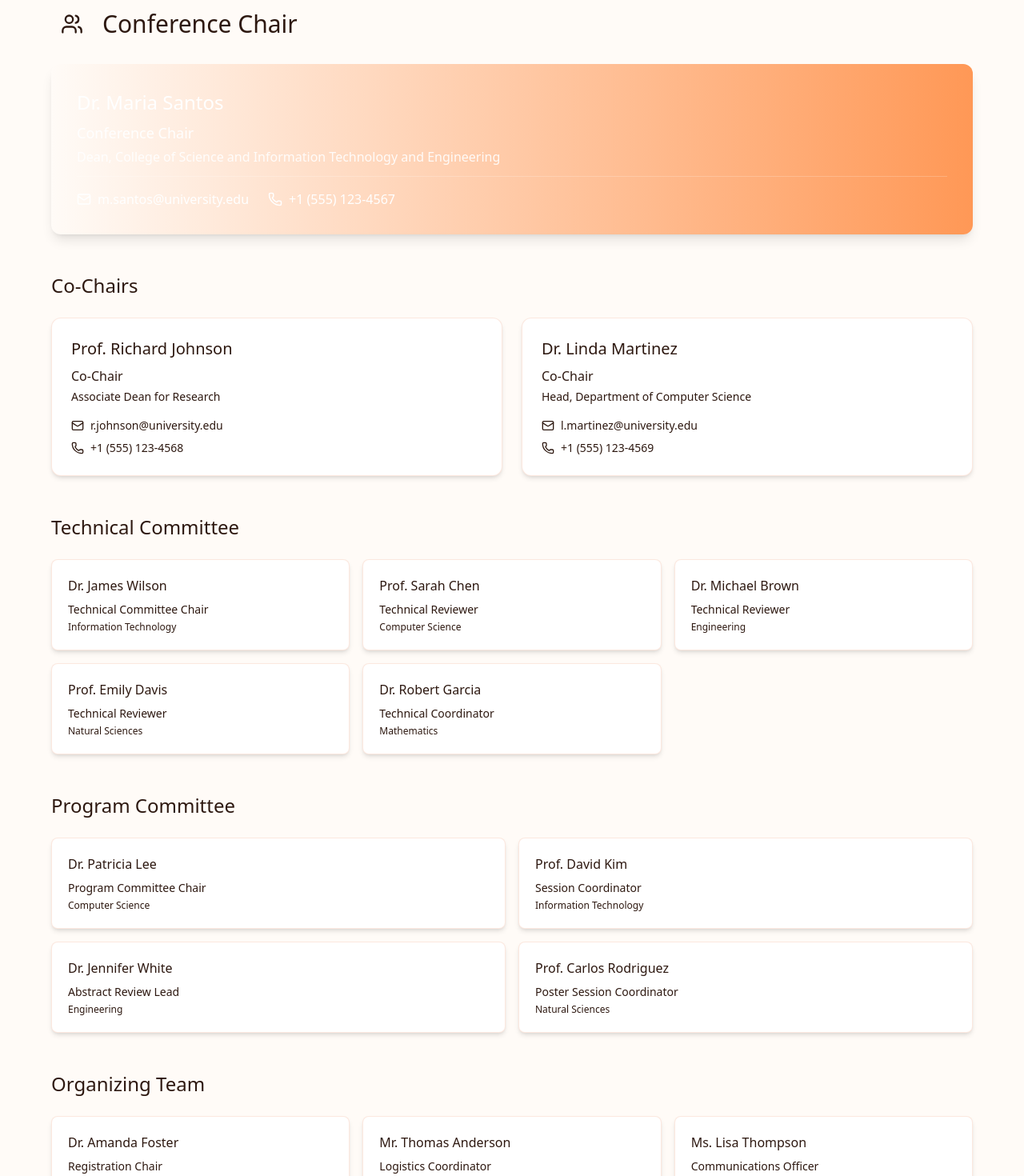
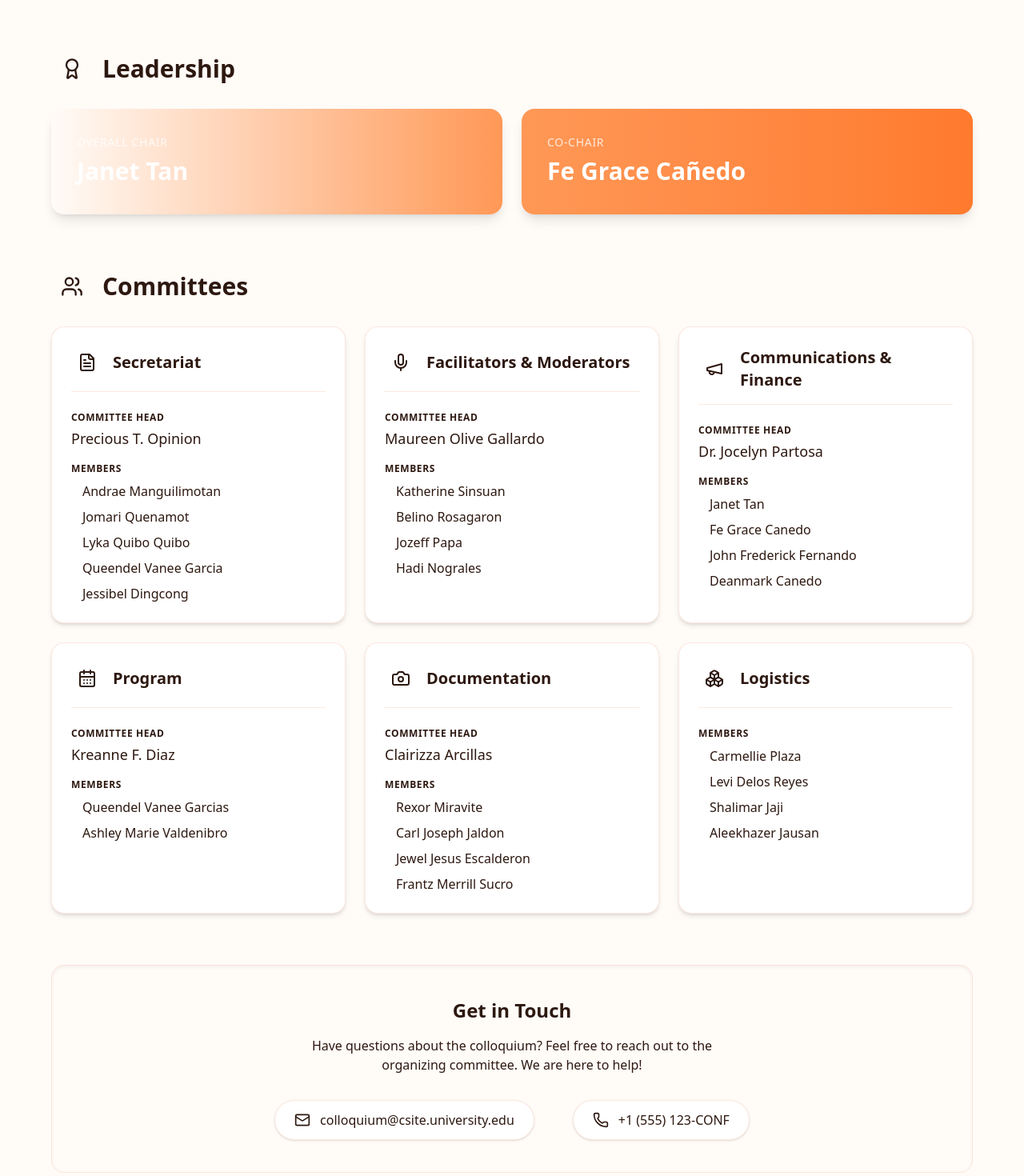
Before and after one commit to 25Andrae/csite-colloquium, a React (Vite) app: page /csite-colloquium/organizing-committee in a window 1280 px wide. Shown: the part 260-1730 px from the top of the page at 80% size. Built offline with nearby package versions, Linux system fonts and the light colour scheme.

Commit message:
Org Comit

```diff
--- a/src/app/components/OrganizingCommittee.jsx
+++ b/src/app/components/OrganizingCommittee.jsx
@@ -1,126 +1,132 @@
-import { Mail, Phone, Users } from "lucide-react";
+import {
+  Mail,
+  Phone,
+  Award,
+  Users,
+  FileText,
+  Mic,
+  Megaphone,
+  CalendarDays,
+  Camera,
+  Boxes
+} from "lucide-react";
 
 export function OrganizingCommittee() {
-  const committee = {
-    chair: [
+  const leadership = [
     {
-        name: "Dr. Maria Santos",
-        position: "Conference Chair",
-        title: "Dean, College of Science and Information Technology and Engineering",
-        email: "m.santos@university.edu",
-        phone: "+1 (555) 123-4567",
-      },
-    ],
-    coChairs: [
-      {
-        name: "Prof. Richard Johnson",
-        position: "Co-Chair",
-        title: "Associate Dean for Research",
-        email: "r.johnson@university.edu",
-        phone: "+1 (555) 123-4568",
+      name: "Janet Tan",
+      position: "Overall Chair",
+      gradient: "from-primary to-[#ff9856]",
     },
     {
-        name: "Dr. Linda Martinez",
+      name: "Fe Grace Cañedo",
       position: "Co-Chair",
-        title: "Head, Department of Computer Science",
-        email: "l.martinez@university.edu",
-        phone: "+1 (555) 123-4569",
+      gradient: "from-[#ff9856] to-[#ff7a2d]", // Slightly different gradient for hierarchy
     },
+  ];
+
+  const committees = [
+    {
+      name: "Secretariat",
+      icon: <FileText className="text-primary" size={24} />,
+      head: "Precious T. Opinion",
+      members: [
+        "Andrae Manguilimotan",
+        "Jomari Quenamot",
+        "Lyka Quibo Quibo",
+        "Queendel Vanee Garcia",
+        "Jessibel Dingcong",
       ],
-    technical: [
-      { name: "Dr. James Wilson", role: "Technical Committee Chair", department: "Information Technology" },
-      { name: "Prof. Sarah Chen", role: "Technical Reviewer", department: "Computer Science" },
-      { name: "Dr. Michael Brown", role: "Technical Reviewer", department: "Engineering" },
-      { name: "Prof. Emily Davis", role: "Technical Reviewer", department: "Natural Sciences" },
-      { name: "Dr. Robert Garcia", role: "Technical Coordinator", department: "Mathematics" },
+    },
+    {
+      name: "Facilitators & Moderators",
+      icon: <Mic className="text-primary" size={24} />,
+      head: "Maureen Olive Gallardo",
+      members: [
+        "Katherine Sinsuan",
+        "Belino Rosagaron",
+        "Jozeff Papa",
+        "Hadi Nograles",
       ],
-    program: [
-      { name: "Dr. Patricia Lee", role: "Program Committee Chair", department: "Computer Science" },
-      { name: "Prof. David Kim", role: "Session Coordinator", department: "Information Technology" },
-      { name: "Dr. Jennifer White", role: "Abstract Review Lead", department: "Engineering" },
-      { name: "Prof. Carlos Rodriguez", role: "Poster Session Coordinator", department: "Natural Sciences" },
+    },
+    {
+      name: "Communications & Finance",
+      icon: <Megaphone className="text-primary" size={24} />,
+      head: "Dr. Jocelyn Partosa",
+      members: [
+        "Janet Tan",
+        "Fe Grace Canedo",
+        "John Frederick Fernando",
+        "Deanmark Canedo",
       ],
-    organizing: [
-      { name: "Dr. Amanda Foster", role: "Registration Chair", department: "IT Services" },
-      { name: "Mr. Thomas Anderson", role: "Logistics Coordinator", department: "Admin Office" },
-      { name: "Ms. Lisa Thompson", role: "Communications Officer", department: "Public Relations" },
-      { name: "Dr. Kevin Zhang", role: "Sponsorship Coordinator", department: "External Affairs" },
-      { name: "Ms. Rachel Green", role: "Venue Manager", department: "Facilities" },
-      { name: "Mr. Daniel Miller", role: "Technical Support Lead", department: "IT Services" },
+    },
+    {
+      name: "Program",
+      icon: <CalendarDays className="text-primary" size={24} />,
+      head: "Kreanne F. Diaz",
+      members: [
+        "Queendel Vanee Garcias",
+        "Ashley Marie Valdenibro",
       ],
-    student: [
-      { name: "Alexandra Davis", role: "Student Volunteer Coordinator" },
-      { name: "Benjamin Taylor", role: "Registration Assistant" },
-      { name: "Christina Moore", role: "Social Media Manager" },
-      { name: "Ethan Jackson", role: "Audio-Visual Support" },
-      { name: "Olivia Martinez", role: "Hospitality Coordinator" },
-      { name: "Nathan Wilson", role: "Documentation Lead" },
+    },
+    {
+      name: "Documentation",
+      icon: <Camera className="text-primary" size={24} />,
+      head: "Clairizza Arcillas",
+      members: [
+        "Rexor Miravite",
+        "Carl Joseph Jaldon",
+        "Jewel Jesus Escalderon",
+        "Frantz Merrill Sucro",
       ],
-  };
+    },
+    {
+      name: "Logistics",
+      icon: <Boxes className="text-primary" size={24} />,
+      head: null, // No specific head was provided
+      members: [
+        "Carmellie Plaza",
+        "Levi Delos Reyes",
+        "Shalimar Jaji",
+        "Aleekhazer Jausan",
+      ],
+    },
+  ];
 
   return (
     <div className="container mx-auto px-4 py-12">
       <div className="max-w-6xl mx-auto">
-        <h1 className="text-4xl mb-4 text-primary text-center">Organizing Committee</h1>
-        <p className="text-center text-muted-foreground mb-12">
-          Meet the dedicated team behind the 2nd CSITE Research Colloquium
+        {/* Header */}
+        <div className="text-center mb-16">
+          <h1 className="text-4xl md:text-5xl font-bold mb-4 text-primary tracking-tight">
+            Organizing Committee
+          </h1>
+          <p className="text-lg text-muted-foreground max-w-2xl mx-auto">
+            Meet the dedicated team working behind the scenes to make the 2nd CSITE Research Colloquium a success.
           </p>
-
-        {/* Conference Chair */}
-        <section className="mb-12">
-          <div className="flex items-center gap-3 mb-6">
-            <div className="bg-primary/10 p-3 rounded-lg">
-              <Users className="text-primary" size={28} />
-            </div>
-            <h2 className="text-3xl text-primary">Conference Chair</h2>
         </div>
 
-          {committee.chair.map((member, index) => (
+        {/* Leadership Section */}
+        <section className="mb-16">
+          <div className="flex items-center gap-3 mb-6 justify-center md:justify-start">
+            <div className="bg-primary/10 p-3 rounded-xl">
+              <Award className="text-primary" size={28} />
+            </div>
+            <h2 className="text-3xl font-semibold text-primary">Leadership</h2>
+          </div>
+
+          <div className="grid md:grid-cols-2 gap-6">
+            {leadership.map((leader, index) => (
               <div
                 key={index}
-              className="bg-gradient-to-r from-primary to-[#ff9856] text-white rounded-xl p-8 shadow-lg"
+                className={`bg-gradient-to-r ${leader.gradient} text-white rounded-2xl p-8 shadow-lg transform hover:-translate-y-1 transition-all duration-300`}
               >
-              <div className="mb-3">
-                <h3 className="text-2xl mb-2">{member.name}</h3>
-                <p className="text-lg opacity-95 mb-1">{member.position}</p>
-                <p className="opacity-90">{member.title}</p>
-              </div>
-              <div className="flex flex-wrap gap-6 pt-4 border-t border-white/20">
-                <div className="flex items-center gap-2">
-                  <Mail size={18} />
-                  <span>{member.email}</span>
-                </div>
-                <div className="flex items-center gap-2">
-                  <Phone size={18} />
-                  <span>{member.phone}</span>
-                </div>
-              </div>
-            </div>
-          ))}
-        </section>
-
-        {/* Co-Chairs */}
-        <section className="mb-12">
-          <h2 className="text-2xl mb-6 text-primary">Co-Chairs</h2>
-          <div className="grid md:grid-cols-2 gap-6">
-            {committee.coChairs.map((member, index) => (
-              <div
-                key={index}
-                className="bg-white rounded-xl p-6 shadow-md border border-border"
-              >
-                <div className="mb-4">
-                  <h3 className="text-xl mb-2">{member.name}</h3>
-                  <p className="text-primary mb-1">{member.position}</p>
-                  <p className="text-sm text-muted-foreground">{member.title}</p>
-                </div>
-                <div className="space-y-2 text-sm">
-                  <div className="flex items-center gap-2 text-muted-foreground">
-                    <Mail size={16} />
-                    <span>{member.email}</span>
-                  </div>
-                  <div className="flex items-center gap-2 text-muted-foreground">
-                    <Phone size={16} />
-                    <span>{member.phone}</span>
+                <div className="flex flex-col h-full justify-between">
+                  <div>
+                    <p className="text-white/80 font-medium tracking-wider uppercase text-sm mb-2">
+                      {leader.position}
+                    </p>
+                    <h3 className="text-3xl font-bold mb-1">{leader.name}</h3>
                   </div>
                 </div>
               </div>
@@ -128,87 +134,77 @@ export function OrganizingCommittee() {
           </div>
         </section>
 
-        {/* Technical Committee */}
-        <section className="mb-12">
-          <h2 className="text-2xl mb-6 text-primary">Technical Committee</h2>
-          <div className="grid md:grid-cols-2 lg:grid-cols-3 gap-4">
-            {committee.technical.map((member, index) => (
+        {/* Committees Grid */}
+        <section className="mb-16">
+          <div className="flex items-center gap-3 mb-6 justify-center md:justify-start">
+            <div className="bg-primary/10 p-3 rounded-xl">
+              <Users className="text-primary" size={28} />
+            </div>
+            <h2 className="text-3xl font-semibold text-primary">Committees</h2>
+          </div>
+
+          <div className="grid md:grid-cols-2 lg:grid-cols-3 gap-6">
+            {committees.map((committee, index) => (
               <div
                 key={index}
-                className="bg-white rounded-lg p-5 shadow-md border border-border hover:shadow-lg transition-shadow"
+                className="bg-white rounded-2xl p-6 shadow-md border border-border hover:shadow-xl hover:border-primary/30 transform hover:-translate-y-1 transition-all duration-300 flex flex-col"
               >
-                <h4 className="mb-2">{member.name}</h4>
-                <p className="text-sm text-primary mb-1">{member.role}</p>
-                <p className="text-xs text-muted-foreground">{member.department}</p>
+                {/* Committee Header */}
+                <div className="flex items-center gap-3 mb-6 pb-4 border-b border-border/50">
+                  <div className="bg-primary/5 p-2 rounded-lg">
+                    {committee.icon}
                   </div>
+                  <h3 className="text-xl font-semibold text-primary">
+                    {committee.name}
+                  </h3>
+                </div>
+
+                {/* Committee Head */}
+                {committee.head && (
+                  <div className="mb-4">
+                    <p className="text-xs font-bold text-muted-foreground uppercase tracking-wider mb-1">
+                      Committee Head
+                    </p>
+                    <p className="text-lg font-medium text-foreground">
+                      {committee.head}
+                    </p>
+                  </div>
+                )}
+
+                {/* Committee Members */}
+                <div className="flex-grow">
+                  <p className="text-xs font-bold text-muted-foreground uppercase tracking-wider mb-2">
+                    Members
+                  </p>
+                  <ul className="space-y-2">
+                    {committee.members.map((member, idx) => (
+                      <li key={idx} className="flex items-center gap-2 text-muted-foreground">
+                        <div className="w-1.5 h-1.5 rounded-full bg-primary/40" />
+                        <span>{member}</span>
+                      </li>
                     ))}
+                  </ul>
                 </div>
-        </section>
-
-        {/* Program Committee */}
-        <section className="mb-12">
-          <h2 className="text-2xl mb-6 text-primary">Program Committee</h2>
-          <div className="grid md:grid-cols-2 gap-4">
-            {committee.program.map((member, index) => (
-              <div
-                key={index}
-                className="bg-white rounded-lg p-5 shadow-md border border-border hover:shadow-lg transition-shadow"
-              >
-                <h4 className="mb-2">{member.name}</h4>
-                <p className="text-sm text-primary mb-1">{member.role}</p>
-                <p className="text-xs text-muted-foreground">{member.department}</p>
-              </div>
-            ))}
-          </div>
-        </section>
-
-        {/* Organizing Team */}
-        <section className="mb-12">
-          <h2 className="text-2xl mb-6 text-primary">Organizing Team</h2>
-          <div className="grid md:grid-cols-2 lg:grid-cols-3 gap-4">
-            {committee.organizing.map((member, index) => (
-              <div
-                key={index}
-                className="bg-white rounded-lg p-5 shadow-md border border-border hover:shadow-lg transition-shadow"
-              >
-                <h4 className="mb-2">{member.name}</h4>
-                <p className="text-sm text-primary mb-1">{member.role}</p>
-                <p className="text-xs text-muted-foreground">{member.department}</p>
-              </div>
-            ))}
-          </div>
-        </section>
-
-        {/* Student Volunteers */}
-        <section className="mb-12">
-          <h2 className="text-2xl mb-6 text-primary">Student Volunteers</h2>
-          <div className="grid md:grid-cols-2 lg:grid-cols-3 gap-4">
-            {committee.student.map((member, index) => (
-              <div
-                key={index}
-                className="bg-secondary rounded-lg p-5 border border-border hover:bg-accent transition-colors"
-              >
-                <h4 className="mb-1">{member.name}</h4>
-                <p className="text-sm text-muted-foreground">{member.role}</p>
               </div>
             ))}
           </div>
         </section>
 
         {/* Contact Section */}
-        <div className="bg-white rounded-xl p-8 shadow-lg border border-border">
-          <h3 className="text-2xl mb-4 text-primary">Contact the Committee</h3>
-          <p className="text-muted-foreground mb-6">
-            For general inquiries about the colloquium, please contact the organizing committee:
+        <div className="bg-secondary/50 rounded-2xl p-8 sm:p-10 shadow-inner border border-border/50 text-center">
+          <h3 className="text-2xl font-semibold mb-4 text-primary">Get in Touch</h3>
+          <p className="text-muted-foreground mb-8 max-w-xl mx-auto">
+            Have questions about the colloquium? Feel free to reach out to the organizing committee. We are here to help!
           </p>
-          <div className="space-y-3">
-            <div className="flex items-center gap-3">
+          <div className="flex flex-col sm:flex-row items-center justify-center gap-6 sm:gap-12">
+            <div className="flex items-center gap-3 bg-white px-6 py-3 rounded-full shadow-sm border border-border">
               <Mail className="text-primary" size={20} />
-              <span>colloquium@csite.university.edu</span>
+              <span className="font-medium text-foreground">colloquium@csite.university.edu</span>
             </div>
-            <div className="flex items-center gap-3">
+            {/* If you don't have a phone number, you can safely remove this block */}
+            <div className="flex items-center gap-3 bg-white px-6 py-3 rounded-full shadow-sm border border-border">
               <Phone className="text-primary" size={20} />
-              <span>+1 (555) 123-CONF (2663)</span>
+              <span className="font-medium text-foreground">+1 (555) 123-CONF</span>
             </div>
           </div>
         </div>
```
Also changed, not shown: 2 other files (tests, documents, lock files or other folders). Lines whose indentation alone changed are shown as unchanged.
